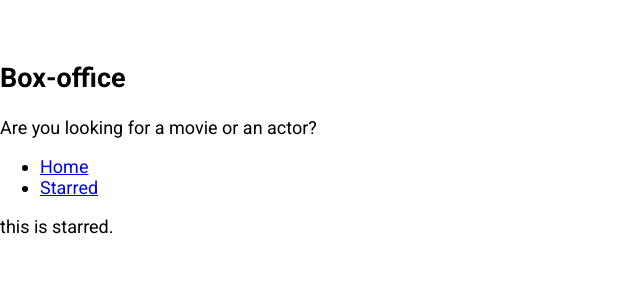
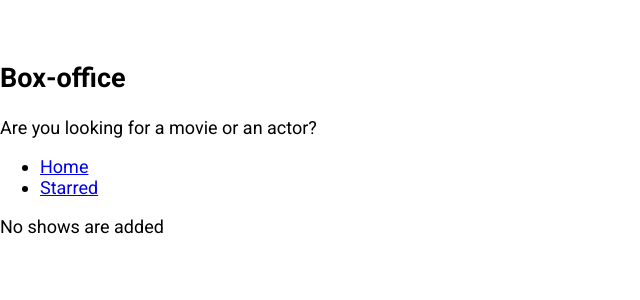
Before and after one commit to sourav2708/box-office, a React (Create React App) app: page /starred in a window 1280 px wide. Shown: the top 300 px of the page, without its empty margins (0-640 px from the left). Built offline with nearby package versions, Linux system fonts and the light colour scheme.

Commit message:
finished starred page

```diff
--- a/src/pages/Starred.js
+++ b/src/pages/Starred.js
@@ -1,9 +1,42 @@
-import React from 'react';
+import React, { useEffect, useState } from 'react';
 import MainPageLayout from "../components/MainPageLayout";
+import { useShows } from '../misc/custom-hooks';
+import { apiGet } from '../misc/config';
+import ShowGrid from '../components/show/ShowGrid';
 
 const Starred = () => {
+
+    const [starred] = useShows();
+
+  const [shows, setShows] = useState(null);
+  const [isLoading, setIsLoading] = useState(true);
+  const [error, setError] = useState(null);
+
+  useEffect(() => {
+      if(starred && starred.length > 0) {
+
+        const promises = starred.map(showId => apiGet(`/shows/${showId}`))
+
+        Promise.all(promises)
+        .then(apiData => apiData.map(show => ({ show })))
+        .then(results => {
+            setShows(results);
+            setIsLoading(false);
+
+        }).catch(err => {
+          setError(err.message);
+          setIsLoading(false);
+        });
+      } else {
+          setIsLoading(false);
+      }
+  }, [starred]);
+
     return <MainPageLayout>
-            this is starred.
+            {isLoading && <div>Shows are still loading</div>}
+            {error && <div>Error occured: {error}</div>}
+            {!isLoading && !shows && <div>No shows are added</div>}
+            {!isLoading && !error && shows && <ShowGrid data={shows} /> }
         </MainPageLayout>
 };
 
```
